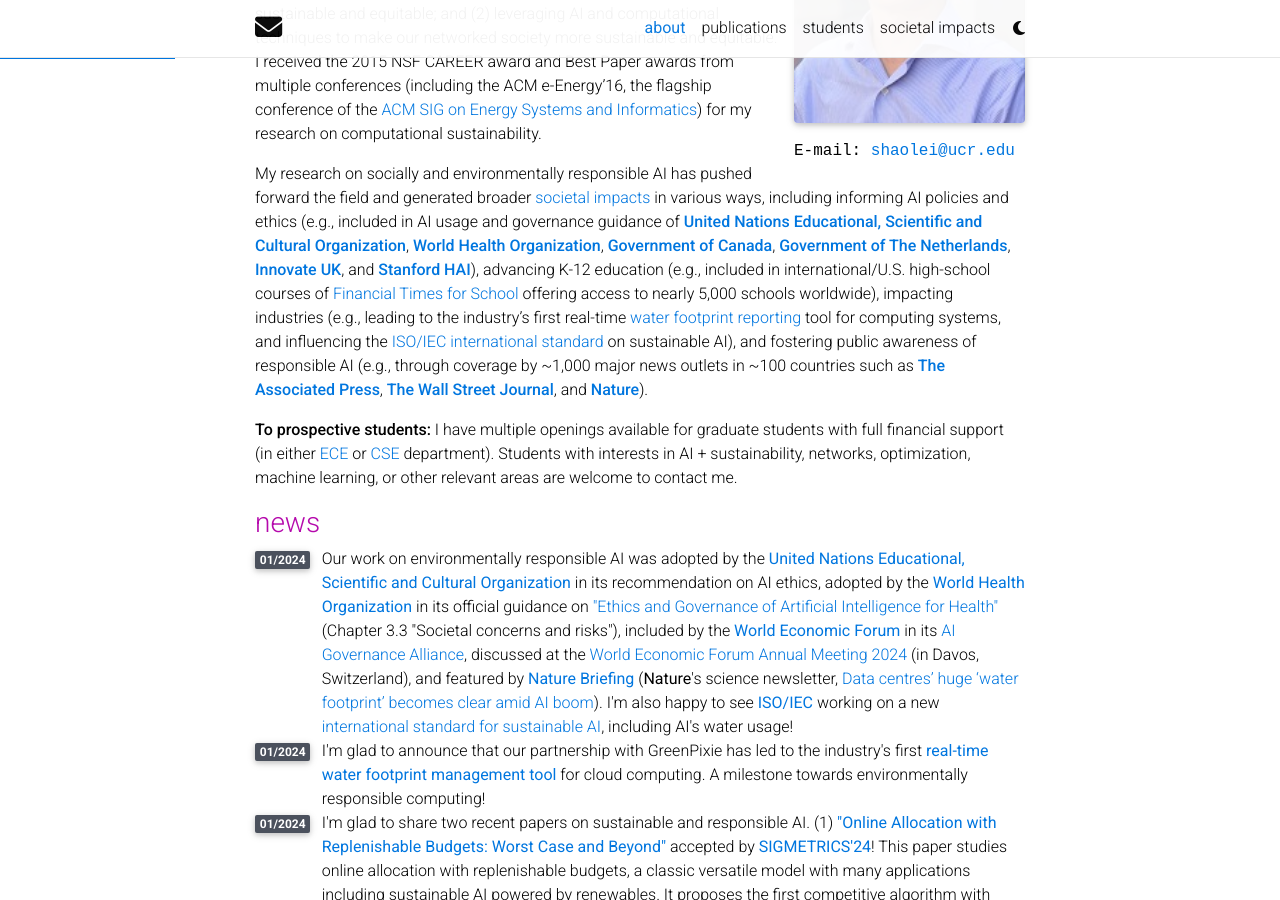
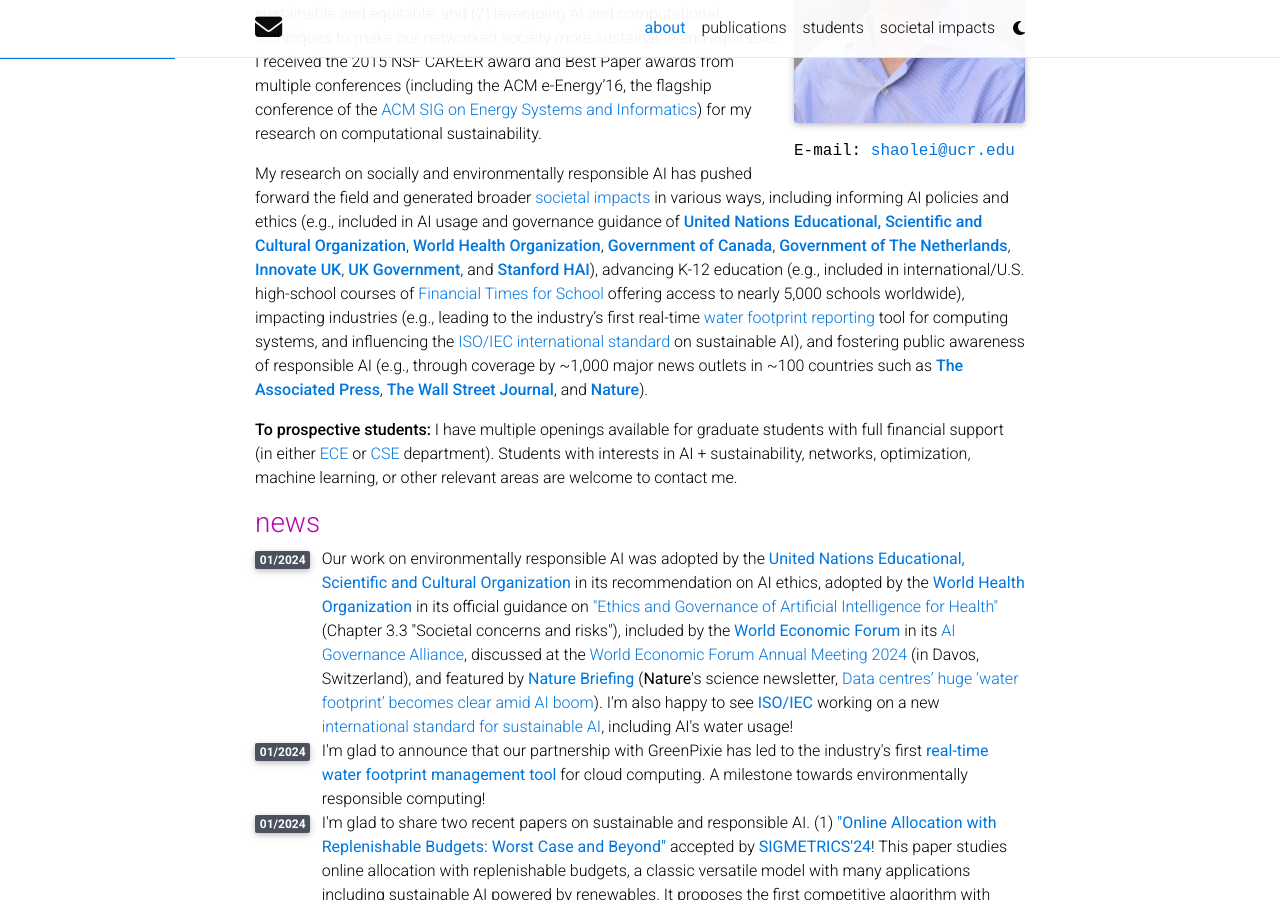
Before and after one commit to shaoleiren/shaoleiren.github.io, a Jekyll site: the page built from _pages/about.md, in a window 1280 px wide and 900 px high, scrolled down 368 px. Built offline with Jekyll 4.4.1, drawn with Linux system fonts in a browser that asks for light colours; full-size pictures stand in for the smaller copies a plugin makes; comment, search, counter and statistics services are not loaded; a style sheet for code colours, icons or effects is not loaded.

Commit message:
Update about.md

```diff
--- a/_pages/about.md
+++ b/_pages/about.md
@@ -30,7 +30,8 @@
 informing AI policies and ethics (e.g., included in AI usage and governance guidance
 of **[United Nations Educational, Scientific and Cultural Organization](https://www.computer.org/csdl/magazine/co/2024/02/10417786/1Ua1B1ZYCR2)**, **[World Health Organization](https://iris.who.int/bitstream/handle/10665/375579/9789240084759-eng.pdf)**, **[Government of Canada](https://www.canada.ca/en/government/system/digital-government/digital-government-innovations/responsible-use-ai/guide-use-generative-ai.html)**,
 **[Government of The Netherlands](https://www.government.nl/documents/parliamentary-documents/2024/01/17/government-wide-vision-on-generative-ai-of-the-netherlands)**,
-**[Innovate UK](https://iuk.ktn-uk.org/wp-content/uploads/2023/10/responsible-trustworthy-ai-report.pdf)**, and **[Stanford HAI](https://hai.stanford.edu/sites/default/files/2024-02/Exploring-Impact-AI-Black-Americans.pdf)**),
+**[Innovate UK](https://iuk.ktn-uk.org/wp-content/uploads/2023/10/responsible-trustworthy-ai-report.pdf)**,
+**[UK Government](https://www.gov.uk/government/publications/generative-ai-framework-for-hmg/generative-ai-framework-for-hmg-html)**, and **[Stanford HAI](https://hai.stanford.edu/sites/default/files/2024-02/Exploring-Impact-AI-Black-Americans.pdf)**),
 advancing K-12 education (e.g., included in international/U.S. high-school courses of
 [Financial Times for School](https://www.ft.com/content/a5a20823-d26f-4701-8afa-18a46a2eea98) offering
 access to nearly 5,000 schools worldwide),
```
